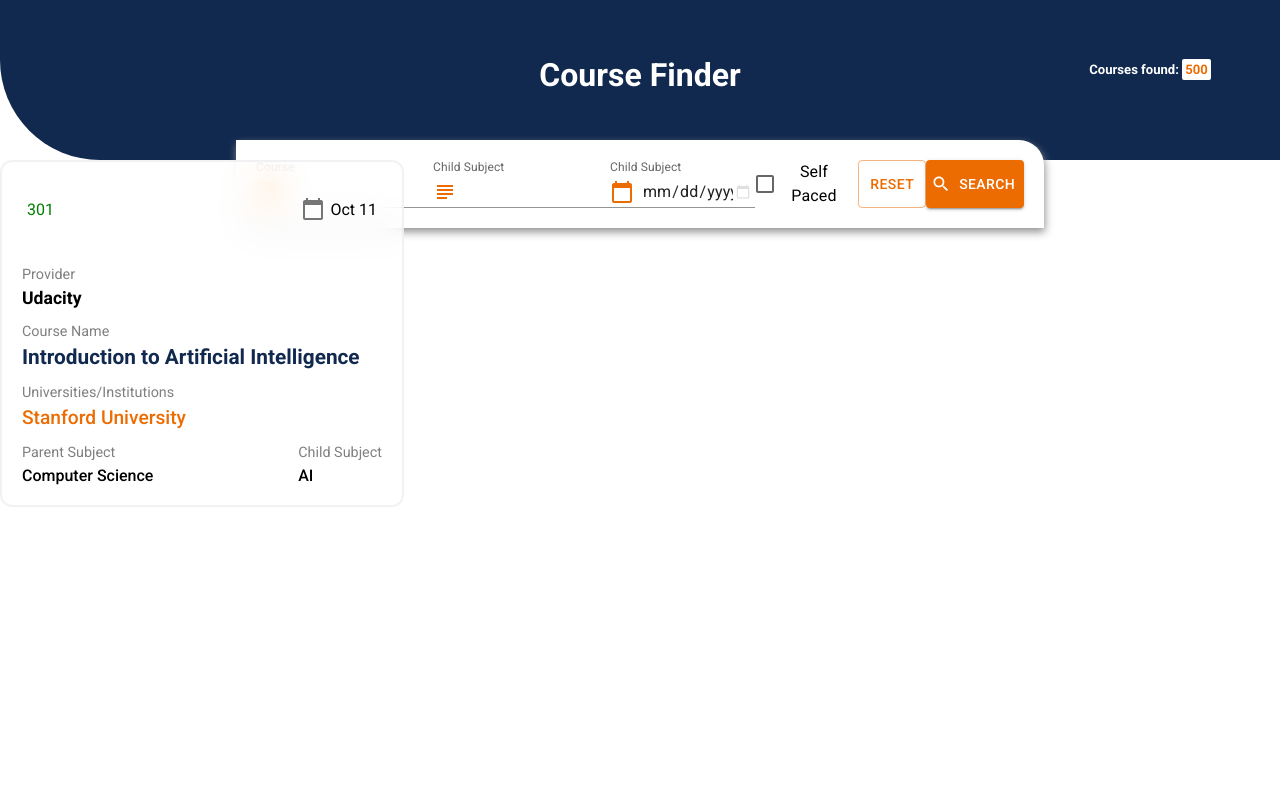
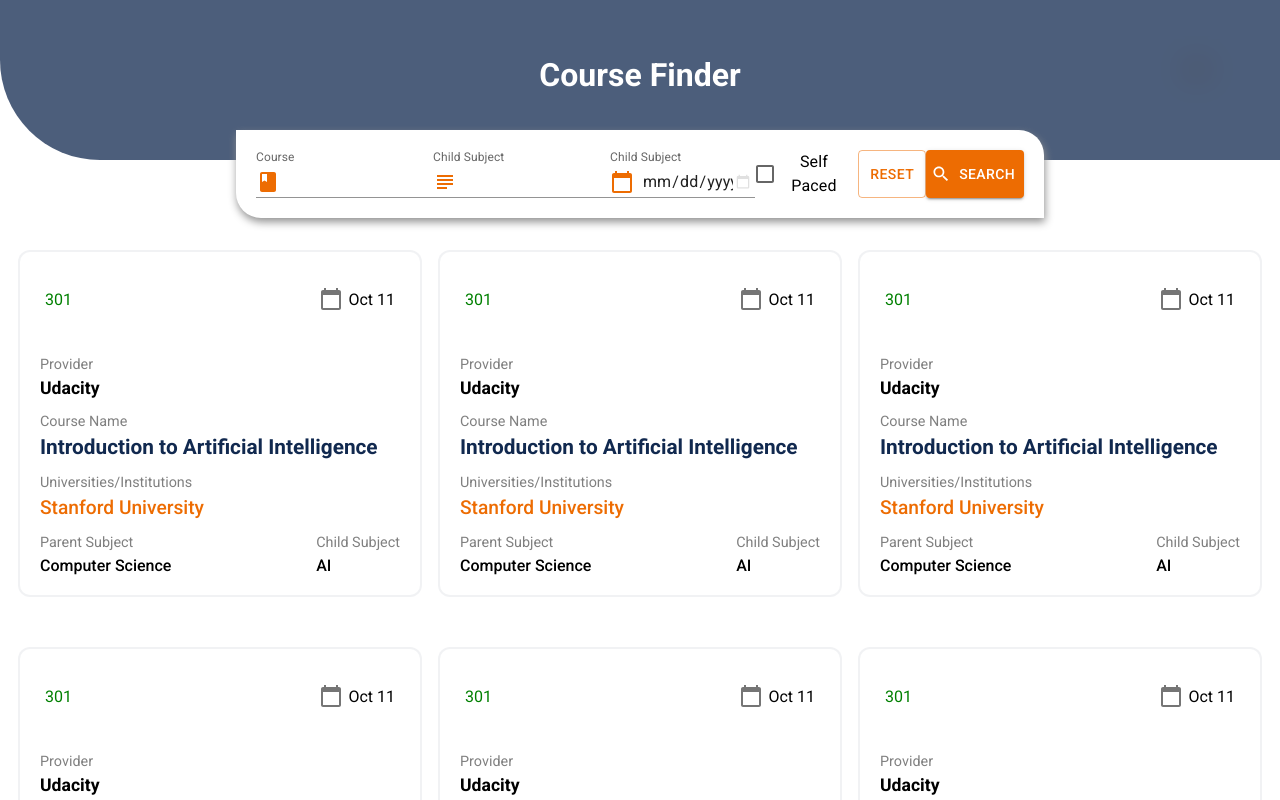
Before and after one commit to neethunsr/course-finder, a React (Create React App) app: page / in a window 1280 px wide. Shown: the top 800 px of the page. Built offline with nearby package versions, Linux system fonts and the light colour scheme; the HTML template or start-up script is replaced by a standard one.

Commit message:
Some style changes

```diff
--- a/src/App.css
+++ b/src/App.css
@@ -36,3 +36,13 @@
 		transform: rotate(360deg);
 	}
 }
+
+.courseCard {
+	display: flex;
+	flex-wrap: wrap;
+	align-items: center;
+	justify-content: space-around;
+	/* margin-top: 150px; */
+	/* position: absolute; */
+	padding: 250px 10px 10px;
+}
--- a/src/components/App.jsx
+++ b/src/components/App.jsx
@@ -6,7 +6,20 @@ function App() {
 	return (
 		<div className="App">
 			<Header />
-			<CourseCard />
+			<div className="courseCard">
+				<CourseCard />
+				<CourseCard />
+				<CourseCard />
+				<CourseCard />
+				<CourseCard />
+				<CourseCard />
+				<CourseCard />
+				<CourseCard />
+				<CourseCard />
+				<CourseCard />
+				<CourseCard />
+				<CourseCard />
+			</div>
 		</div>
 	);
 }
--- a/src/components/Header/Header.css
+++ b/src/components/Header/Header.css
@@ -4,10 +4,8 @@ body {
 }
 
 .navbar {
-  background-color: #11294f;
-  -webkit-backdrop-filter: blur(16px) saturate(180%);
-          backdrop-filter: blur(16px) saturate(180%);
-  border-radius: 0 0 0 100px;
+  position: fixed;
+  width: 100%;
 }
 
 .navbar .header {
@@ -24,6 +22,10 @@ body {
   display: flex;
   height: 150px;
   color: white;
+  background-color: rgba(17, 41, 79, 0.75);
+  border-radius: 0 0 0 100px;
+  backdrop-filter: blur(16px) saturate(180%);
+  -webkit-backdrop-filter: blur(16px) saturate(180%);
 }
 
 .navbar .courseFound {
@@ -54,9 +56,10 @@ body {
           justify-content: space-between;
   width: 60%;
   position: fixed;
-  top: 140px;
+  top: 130px;
   left: 0;
   right: 0;
+  z-index: 99999;
   margin: auto;
   padding: 20px;
   border-radius: 0 25px;
--- a/src/components/Header/Header.scss
+++ b/src/components/Header/Header.scss
@@ -3,9 +3,8 @@ body {
 	font-family: Roboto;
 }
 .navbar {
-	background-color: #11294f;
-	backdrop-filter: blur(16px) saturate(180%);
-	border-radius: 0 0 0 100px;
+	position: fixed;
+	width: 100%;
 	.header {
 		margin: 0;
 		padding-bottom: 10px;
@@ -14,6 +13,11 @@ body {
 		display: flex;
 		height: 150px;
 		color: white;
+		background-color: rgba(17, 41, 79, 0.75);
+		// background-color: rgba(255, 255, 255, 0.75);
+		border-radius: 0 0 0 100px;
+		backdrop-filter: blur(16px) saturate(180%);
+		-webkit-backdrop-filter: blur(16px) saturate(180%);
 	}
 
 	.courseFound {
@@ -46,9 +50,10 @@ body {
 	justify-content: space-between;
 	width: 60%;
 	position: fixed;
-	top: 140px;
+	top: 130px;
 	left: 0;
 	right: 0;
+	z-index: 99999;
 	// align-items: center;
 	// align-content: center;
 	// justify-content: center;
```
Also changed, not shown: 1 other file (tests, documents, lock files or other folders). Lines whose indentation alone changed are shown as unchanged.
